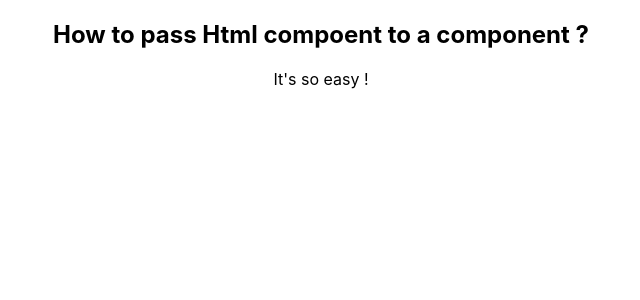
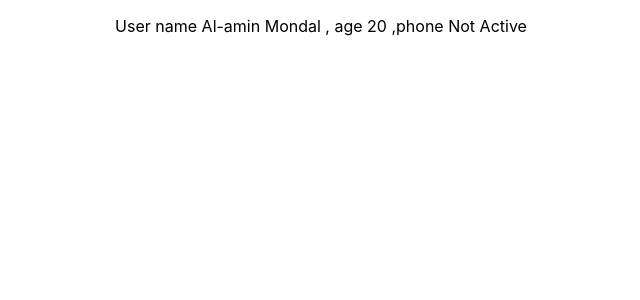
Before and after one commit to dev-alamin1/typescript-practice, a React (Create React App) app: page / in a window 1280 px wide. Shown: the top 300 px of the page, without its empty margins (319-959 px from the left). Built offline with nearby package versions, Linux system fonts and the light colour scheme.

Commit message:
optional typing

```diff
--- a/src/App.tsx
+++ b/src/App.tsx
@@ -1,15 +1,15 @@
 import './App.css'
-import HtmlCompnetPassToChildren from './components/ChildrenDataPass/HtmlCompnetPassToChildren';
+import User from './components/User';
 function App() {
+
+  const user = {
+    name:"Al-amin Mondal",
+    age:20
+  }
 
   return (
     <div className="App">
-      <HtmlCompnetPassToChildren>
-        <div>
-            <h2>How to pass Html compoent to a component ?</h2>
-            <p>It's so easy !</p>
-        </div>
-      </HtmlCompnetPassToChildren>
+      <User user={user}/>
     </div>
   );
 }
--- a/src/components/User.tsx
+++ b/src/components/User.tsx
@@ -5,8 +5,8 @@ type userDemoInfo = {
     user :{
     name:string
     age:number
-    phone:number
-    isActive:boolean
+    phone?:number
+    isActive?:boolean
     }
 }
 
```
